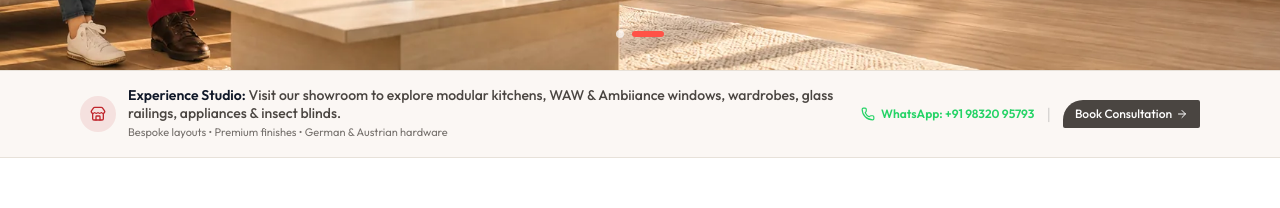
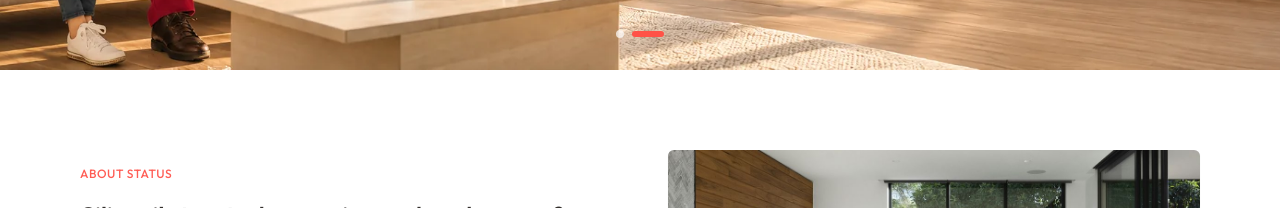
Before and after one commit to DipakHalder07/status-bath-and-kitchen, a Next.js app: page / in a window 1280 px wide. Shown: the part 730-938 px from the top of the page. Built offline with nearby package versions, Linux system fonts and the light colour scheme; no server answers.

Commit message:
remove TickerBanner component from homepage

```diff
--- a/src/app/page.tsx
+++ b/src/app/page.tsx
@@ -4,7 +4,6 @@ import React, { useState } from "react";
 import Navbar from "@/components/Header/Navbar";
 import MobileDrawer from "@/components/Header/MobileDrawer";
 import HeroBanner from "@/components/HeroBanner/HeroBanner";
-import TickerBanner from "@/components/Promo/TickerBanner";
 import AboutSection from "@/components/About/AboutSection";
 import CategoryGrid from "@/components/Categories/CategoryGrid";
 import DealsBanner from "@/components/Promo/DealsBanner";
@@ -65,10 +64,7 @@ export default function Home() {
           }}
         />
 
-        {/* 2. Promotional Bank Offer Ticker Banner */}
-        <TickerBanner />
-
-        {/* 3. About Status Bath and Kitchen */}
+        {/* 2. About Status Bath and Kitchen */}
         <AboutSection />
 
         {/* 4. How can we help you? (7 category tabs: kitchens, WAW aluminium windows, Ambiiance uPVC windows, wardrobes, glass railings, appliances, insect blinds) */}
```
